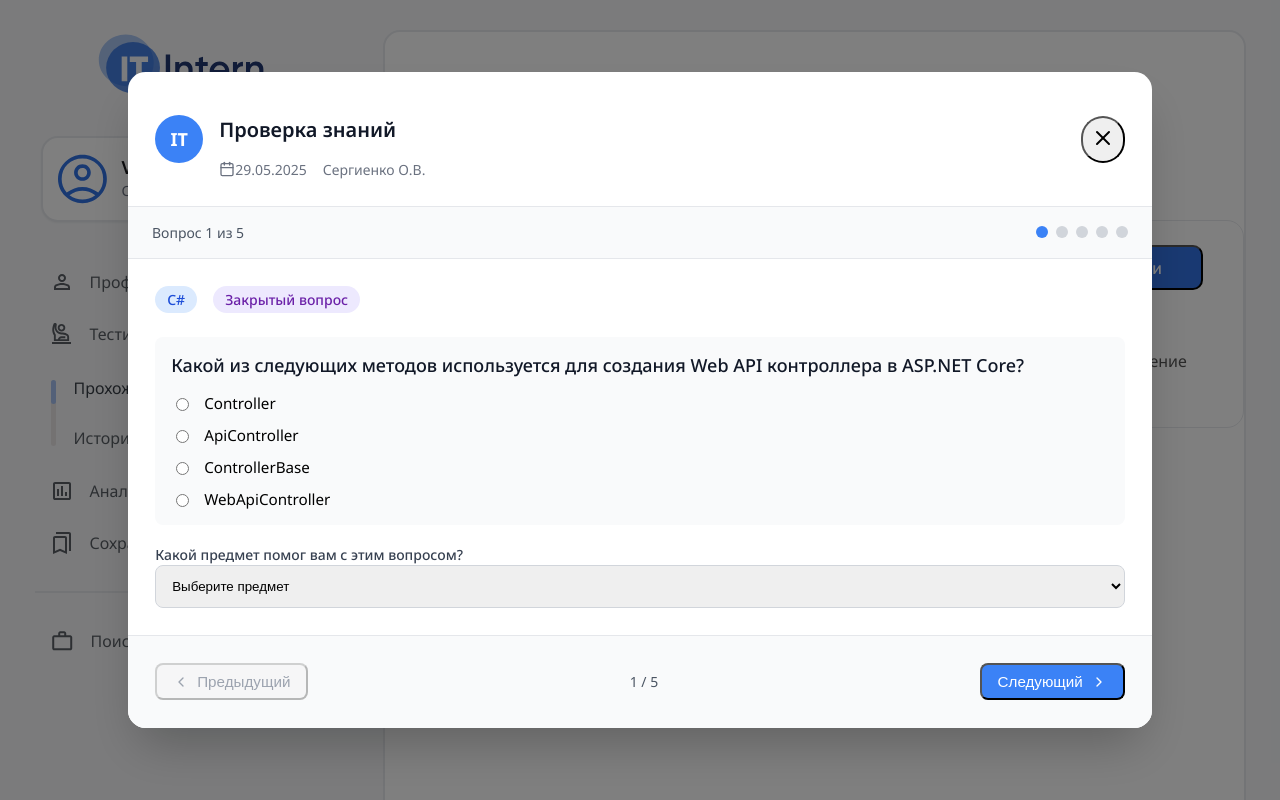
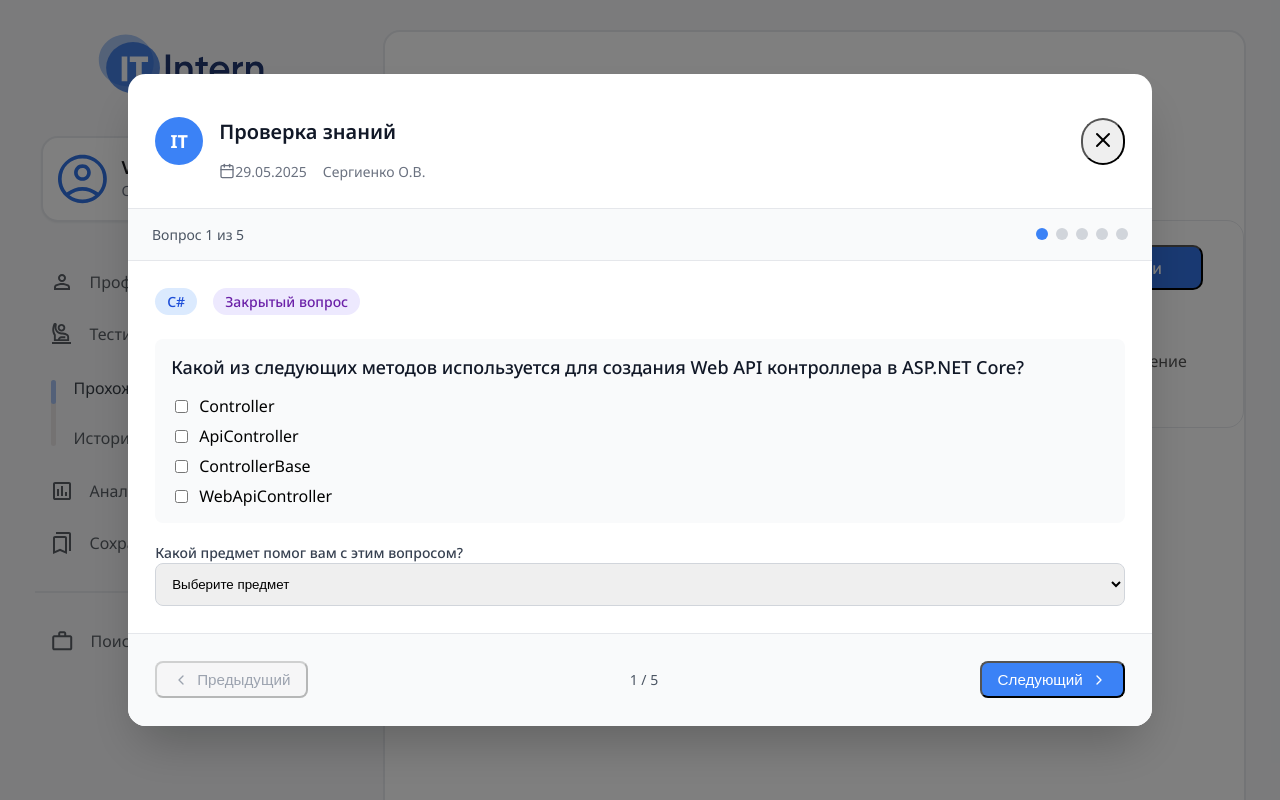
Before and after one commit to VladPristavkin/IT-Intern, a React (Create React App) app in the folder client/: page /student/testing in a window 1280 px wide. Both pictures are taken after a click on the button "Пройти". Shown: the top 800 px of the page. Built offline with nearby package versions, Linux system fonts and the light colour scheme.

Commit message:
Add multiselect and return to checkup btn

```diff
--- a/client/src/components/QuestionBlock/QuestionBlock.css
+++ b/client/src/components/QuestionBlock/QuestionBlock.css
@@ -1,3 +1,18 @@
 .form-group {
     margin-top: 18px;
 }
+
+.checkbox-group {
+  display: flex;
+  flex-direction: column;
+  gap: 8px;
+  margin-top: 12px;
+}
+
+.checkbox-label {
+  display: flex;
+  align-items: center;
+  gap: 8px;
+  font-size: 16px;
+  cursor: pointer;
+}
--- a/client/src/components/QuestionBlock/QuestionBlock.jsx
+++ b/client/src/components/QuestionBlock/QuestionBlock.jsx
@@ -14,6 +14,16 @@ const QuestionBlock = ({
 }) => {
   const shouldShowConfidence = subject && subject !== 'Самостоятельное изучение';
 
+  const handleCheckboxChange = (option) => {
+    if (!Array.isArray(answer)) {
+      onAnswerChange([option]);
+    } else if (answer.includes(option)) {
+      onAnswerChange(answer.filter((item) => item !== option));
+    } else {
+      onAnswerChange([...answer, option]);
+    }
+  };
+
   return (
     <div>
       {/* Question */}
@@ -21,15 +31,15 @@ const QuestionBlock = ({
         <h3 className="question-text">{questionData.question}</h3>
 
         {questionData.type === 'closed' ? (
-          <div className="radio-group">
+          <div className="checkbox-group">
             {questionData.options.map((option, index) => (
-              <label key={index} className="radio-label">
+              <label key={index} className="checkbox-label">
                 <input
-                  type="radio"
+                  type="checkbox"
                   name={`question-${questionIndex}`}
                   value={option}
-                  checked={answer === option}
-                  onChange={(e) => onAnswerChange(e.target.value)}
+                  checked={Array.isArray(answer) && answer.includes(option)}
+                  onChange={() => handleCheckboxChange(option)}
                 />
                 <span>{option}</span>
               </label>
--- a/client/src/components/modals/testPassing/TestModal.jsx
+++ b/client/src/components/modals/testPassing/TestModal.jsx
@@ -12,6 +12,7 @@ const TestModal = ({ isOpen, onClose, testData }) => {
     const [isReviewMode, setIsReviewMode] = useState(false);
     const [isSubmitting, setIsSubmitting] = useState(false);
     const navigate = useNavigate(); // для редиректа
+    const [cameFromReview, setCameFromReview] = useState(false);
 
     useEffect(() => {
         if (isSubmitting) {
@@ -159,6 +160,7 @@ if (isSubmitting) {
                                                 onClick={() => {
                                                     setCurrentQuestion(index);
                                                     setIsReviewMode(false);
+                                                    setCameFromReview(true); // <- добавляем
                                                 }}
                                             >
                                                 Перейти
@@ -211,8 +213,7 @@ if (isSubmitting) {
                         {Array.from({ length: totalQuestions }, (_, i) => (
                             <div
                                 key={i}
-                className={`dot ${
-                  i === currentQuestion
+                                className={`dot ${i === currentQuestion
                                     ? 'dot-current'
                                     : answers[i] !== undefined
                                         ? 'dot-answered'
@@ -272,6 +273,18 @@ if (isSubmitting) {
                             <ChevronRight className="icon-small" />
                         </button>
                     )}
+
+                    {cameFromReview && currentQuestion < totalQuestions - 1 && (
+                        <button
+                            onClick={() => {
+                                setIsReviewMode(true);
+                                setCameFromReview(false);
+                            }}
+                            className="btn btn-outline"
+                        >
+                            Назад к проверке
+                        </button>
+                    )}
                 </div>
             </div>
         </div>
```
Lines whose indentation alone changed are shown as unchanged.
